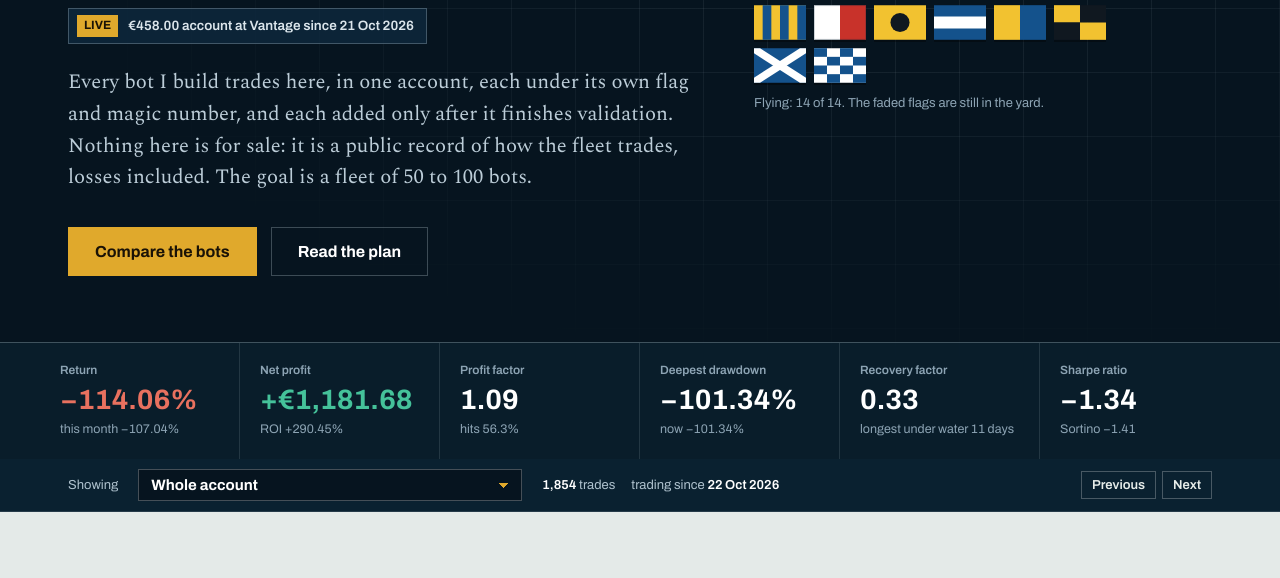
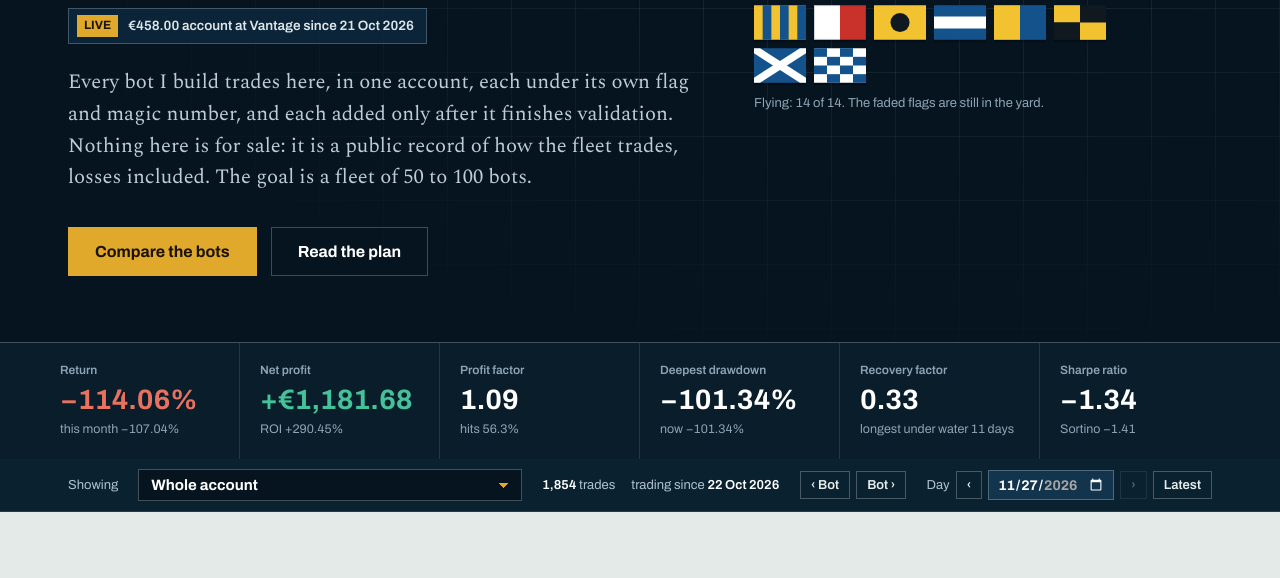
Before and after one commit to jsgaston/armada, a plain HTML site: page index.html in a window 1280 px wide. Shown: the part 374-952 px from the top of the page. Drawn offline with nearby package versions, Linux system fonts and the light colour scheme.

Commit message:
Add files via upload

```diff
--- a/index.html
+++ b/index.html
@@ -226,6 +226,15 @@ footer p{max-width:52em;margin:0 0 10px}
 .scopebar .nav{margin-left:auto;display:flex;gap:6px}
 .scopebar .nav button{font:600 13px Archivo;background:transparent;border:1px solid rgba(255,255,255,.25);color:#E7EDEA;padding:6px 10px;cursor:pointer}
 .scopebar .nav button:hover{border-color:var(--brass)}
+
+/* v14: day picker in the bar, separate from the bot */
+.scopebar .daypick{display:flex;align-items:center;gap:6px}
+.scopebar .daypick[hidden]{display:none}
+.scopebar .daypick button{font:600 13px Archivo;background:transparent;border:1px solid rgba(255,255,255,.25);color:#E7EDEA;padding:6px 10px;cursor:pointer}
+.scopebar .daypick button:hover:not(:disabled){border-color:var(--brass)}
+.scopebar .daypick button:disabled{opacity:.35;cursor:default}
+.scopebar .daypick input{font:700 14px Archivo;color:#fff;background:#12344D;border:1px solid rgba(255,255,255,.25);padding:5px 8px;color-scheme:dark}
+@media (max-width:720px){ .scopebar .daypick{width:100%} .scopebar .daypick input{flex:1} }
 
 /* compare */
 table.cmp{width:100%;border-collapse:collapse;font-size:14px;min-width:1040px}
@@ -761,8 +770,15 @@ table.mt5.deals thead th{font:600 12px Archivo;color:var(--muted);text-align:rig
     <select id="scope"></select>
     <div class="meta" id="scope-meta"></div>
     <div class="nav">
-      <button type="button" id="prev" aria-label="Previous bot">Previous</button>
-      <button type="button" id="next" aria-label="Next bot">Next</button>
+      <button type="button" id="prev" aria-label="Previous bot">&#8249; Bot</button>
+      <button type="button" id="next" aria-label="Next bot">Bot &#8250;</button>
+    </div>
+    <div class="daypick" id="daypick" hidden>
+      <label for="dp-date">Day</label>
+      <button type="button" id="dp-prev" aria-label="Previous trading day">&#8249;</button>
+      <input type="date" id="dp-date">
+      <button type="button" id="dp-next" aria-label="Next trading day">&#8250;</button>
+      <button type="button" id="dp-last" aria-label="Latest trading day">Latest</button>
     </div>
   </div>
 </div>
@@ -1486,6 +1502,10 @@ function buildSelector(){
   $('scope').addEventListener('change',e=>selectScope(e.target.value,true));
   const step=d=>{ const i=ORDER.findIndex(x=>x.id===CUR_SCOPE.id); selectScope(ORDER[(i+d+ORDER.length)%ORDER.length].id,true); };
   $('prev').addEventListener('click',()=>step(-1));
+  $('dp-date').addEventListener('change',e=>dpGo(e.target.value));
+  $('dp-prev').addEventListener('click',()=>{ const C=calDays(CUR_SCOPE), d=CAL.sel||'9999', o=C.act.filter(x=>x.d<d).pop(); if(o) dpGo(o.d); });
+  $('dp-next').addEventListener('click',()=>{ const C=calDays(CUR_SCOPE), d=CAL.sel, o=d&&C.act.find(x=>x.d>d); if(o) dpGo(o.d); });
+  $('dp-last').addEventListener('click',()=>{ const C=calDays(CUR_SCOPE); if(C.act.length) dpGo(C.act[C.act.length-1].d); });
   $('next').addEventListener('click',()=>step(1));
 }
 
@@ -3007,6 +3027,8 @@ const calMax=(list,metric,M)=>Math.max(1e-9,...list.filter(o=>o.active).map(o=>m
 const calTip=(o,M)=>dLong(o.d)+': '+(M&&!nil(o.p)?money(o.p,true)+' ('+pct(o.r,2)+')':pct(o.r,2))+(nil(o.roi)?'':', ROI '+roiTxt(o.roi))+', '+o.n+(o.n===1?' trade':' trades')+(o.n?', hits '+Math.round(o.hit)+'%':'')+(o.arch?' · earlier stretch of the record':'');
 
 function calRange(C){
+  // v14: the whole account's range, so changing bot never moves the date on screen
+  const accS=SCOPES.find(x=>x.kind==='account'), A=accS?calDays(accS):null; if(A&&A.act.length) C=A;
   const first=C.act[0].d.slice(0,7), lastDay=sessionDay()>C.act[C.act.length-1].d?sessionDay():C.act[C.act.length-1].d;
   return {first, last:lastDay.slice(0,7), lastDay};
 }
@@ -3189,8 +3211,26 @@ function calKey(C){
 }
 
 function calDayTiles(tl){ return '<dl class="st-tiles two">'+tl.map(t=>'<div><dt>'+t[0]+'</dt><dd>'+t[1]+'<small>'+(t[2]||'&nbsp;')+'</small></dd></div>').join('')+'</dl>'; }
+function dpSync(sc){
+  const box=$('daypick'); if(!box||!sc) return;
+  const C=calDays(sc), accS=SCOPES.find(x=>x.kind==='account'), A=accS?calDays(accS):C, all=A.days.length?A.days:C.days;
+  box.hidden=!all.length; if(!all.length) return;
+  const inp=$('dp-date'); inp.min=all[0].d; inp.max=new Date().toISOString().slice(0,10); inp.value=CAL.sel||'';
+  const d=CAL.sel||'9999';
+  $('dp-prev').disabled=!C.act.some(o=>o.d<d); $('dp-next').disabled=!CAL.sel||!C.act.some(o=>o.d>d);
+  $('dp-prev').title=sc.kind==='account'?'Previous trading day':'Previous day '+botName(sc)+' traded';
+  $('dp-next').title=sc.kind==='account'?'Next trading day':'Next day '+botName(sc)+' traded';
+}
+function dpGo(d){
+  if(!d||!CUR_SCOPE) return;
+  CAL.view='month'; CAL.sel=d; CAL.ym=d.slice(0,7); CAL.all=false;
+  document.querySelectorAll('[data-calview]').forEach(x=>x.setAttribute('aria-pressed',x.dataset.calview==='month'));
+  drawCalendar(CUR_SCOPE);
+  const sec=$('calendar'); if(!sec.hidden){ const r=sec.getBoundingClientRect(); if(r.top>innerHeight*.6||r.bottom<140) sec.scrollIntoView(); }
+}
 function calDay(sc){
   const box=$('cal-day'), C=calDays(sc), d=CAL.sel, M=ACC.publish_money;
+  dpSync(sc);
   if(!d){
     const m0=CAL.ym+'-01', m1=ymAdd(CAL.ym,1)+'-01';
     const prev=C.act.filter(x=>x.d<m0).pop(), next=C.act.find(x=>x.d>=m1);
```
